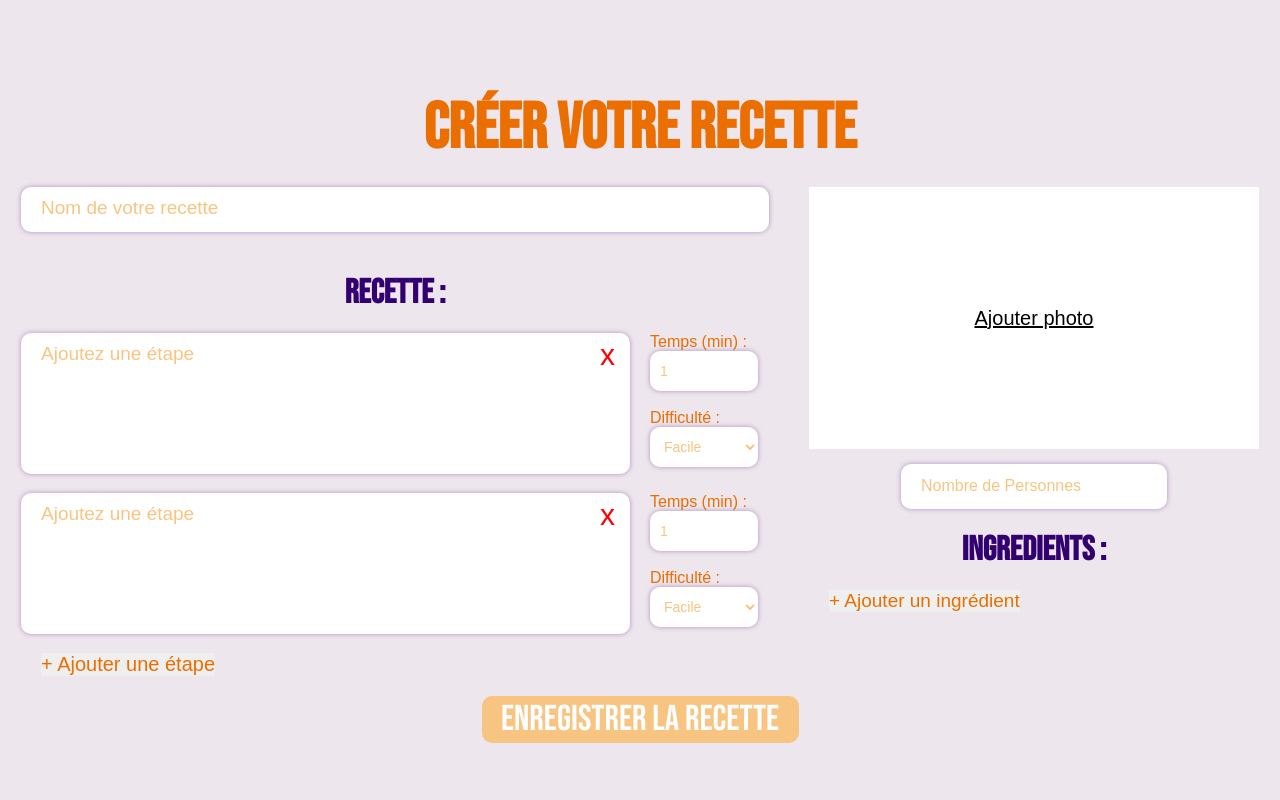
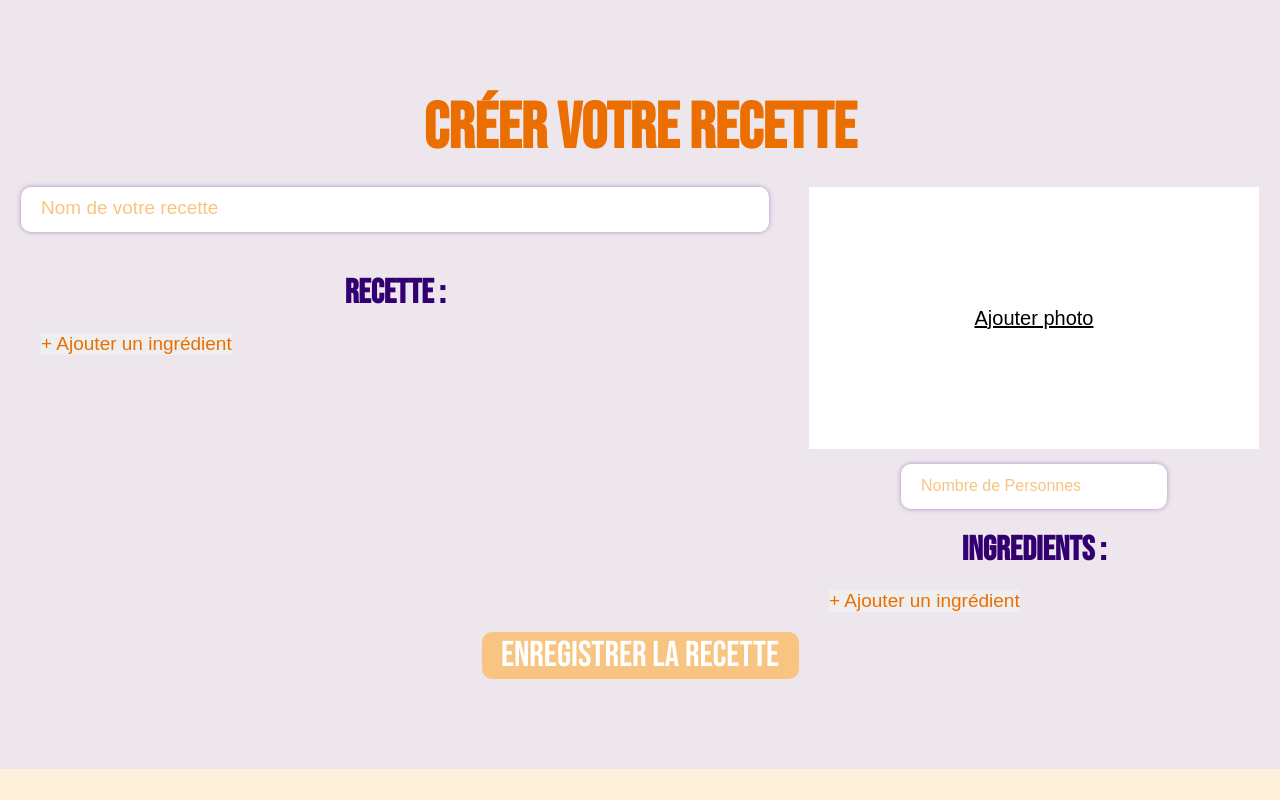
Before and after one commit to Chimisu75/RecipeConfigurator, a React (Vite) app in the folder RecipeConfigurator/: page / in a window 1280 px wide. Shown: the top 800 px of the page. Built offline with nearby package versions, Linux system fonts and the light colour scheme; a web font is replaced by a local one.

Commit message:
supprimer etape et ingredients

```diff
--- a/RecipeConfigurator/src/App.jsx
+++ b/RecipeConfigurator/src/App.jsx
@@ -5,16 +5,29 @@ import RecipeSubmitBtn from "./components/RecipeSubmitBtn";
 import RecipeName from "./components/RecipeName";
 import RecipeNbPeople from "./components/RecipeNbPeople";
 import RecipeAjoutEtapes from "./components/RecipeAjoutEtapes";
-import RecipeAjoutIngredients from "./components/RecipeAjoutIngredients";
 import "./index.css";
 import { useState } from "react";
 
 function App() {
+  const [etapes, setEtapes] = useState([]);
+
+  const handleAddEtape = () => {
+    const newEtape = { id: etapes.length + 1, name: "" };
+    setEtapes([...etapes, newEtape]);
+  };
+
+  const handleDeleteEtape = (id) => {
+    setEtapes(etapes.filter(etape => etape.id !== id));
+  };
   const [ingredients, setIngredients] = useState([]);
 
   const handleAddIngredient = () => {
     const newIngredient = { id: ingredients.length + 1, name: "" };
     setIngredients([...ingredients, newIngredient]);
+  };
+
+  const handleDeleteIngredient = (id) => {
+    setIngredients(ingredients.filter(ingredient => ingredient.id !== id));
   };
 
   return (
@@ -25,17 +38,28 @@ function App() {
     <section className="section1">
       <RecipeName />
       <h2 className="recipe-subtitle">RECETTE :</h2>
-      <RecipeStep />
-      <RecipeStep />
-      <RecipeAjoutEtapes />
+      {etapes.map((etape) => (
+              <RecipeStep
+                key={etape.id}
+                etape={etape}
+                onDelete={handleDeleteEtape}
+              />
+            ))}
+      <div className="recipe-btn">
+            <button className="recipe-btn-ingredient" type="button" onClick={handleAddEtape}> + Ajouter un ingrédient</button>
+      </div>
     </section>
     <section className="section2">
       <RecipePhoto />
       <RecipeNbPeople />
       <h2 className="recipe-subtitle">INGREDIENTS : </h2>
-      {ingredients.map((ingredient, index) => (
-  <RecipeIngredient key={index} ingredient={ingredient} />
-))}
+      {ingredients.map((ingredient) => (
+              <RecipeIngredient
+                key={ingredient.id}
+                ingredient={ingredient}
+                onDelete={handleDeleteIngredient}
+              />
+            ))}
       <div className="recipe-btn">
             <button className="recipe-btn-ingredient" type="button" onClick={handleAddIngredient}> + Ajouter un ingrédient</button>
       </div>
--- a/RecipeConfigurator/src/components/RecipeIngredient.jsx
+++ b/RecipeConfigurator/src/components/RecipeIngredient.jsx
@@ -1,16 +1,25 @@
-function RecipeIngredient() {
+function RecipeIngredient({ ingredient, onDelete }) {
   return (
     <div className="recipe-ingredient-container">
       <label className="recipe-ingredient-label">
         <div className="recipe-textarea-btn">
-        <textarea
-          className="recipe-textarea"
-          placeholder="Ajouter un ingrédient"
-        ></textarea>
-        <button className="recipe-btn-ingredient-delete">x</button>
+          <textarea
+            className="recipe-textarea"
+            placeholder="Ajouter un ingrédient"
+          ></textarea>
+          <button
+            className="recipe-btn-ingredient-delete"
+            onClick={() => onDelete(ingredient.id)}
+          >
+            x
+          </button>
         </div>
         <div className="recipe-controls">
-        <input type="number" className="recipe-ingredient-cost" placeholder="Coût"/>
+          <input
+            type="number"
+            className="recipe-ingredient-cost"
+            placeholder="Coût"
+          />
         </div>
       </label>
     </div>
--- a/RecipeConfigurator/src/components/RecipeStep.jsx
+++ b/RecipeConfigurator/src/components/RecipeStep.jsx
@@ -1,6 +1,6 @@
 import RecipeTimeInput from "./RecipeTimeInput";
 import RecipeDifficulty from "./RecipeDifficulty";
-const RecipeStep = () => {
+const RecipeStep = ({etape, onDelete}) => {
   return (
     <div>
       <div className="recipe-step-container">
@@ -9,7 +9,7 @@ const RecipeStep = () => {
           className="recipe-textarea-etape"
           placeholder="Ajoutez une étape"
         ></textarea>
-        <button className="recipe-btn-delete">x</button>
+        <button className="recipe-btn-delete" onClick={() => onDelete(etape.id)}>x</button>
         </div>
         <div className="recipe-controls">
         <RecipeTimeInput />
--- a/RecipeConfigurator/src/index.css
+++ b/RecipeConfigurator/src/index.css
@@ -236,6 +236,9 @@ h1 {
   font-size: 30px;
   cursor: pointer;
 }
+.recipe-btn-ingredient-delete:hover {
+  color: blue;
+}
 .recipe-submit {
   width: 317px;
   height: 47px;
```
